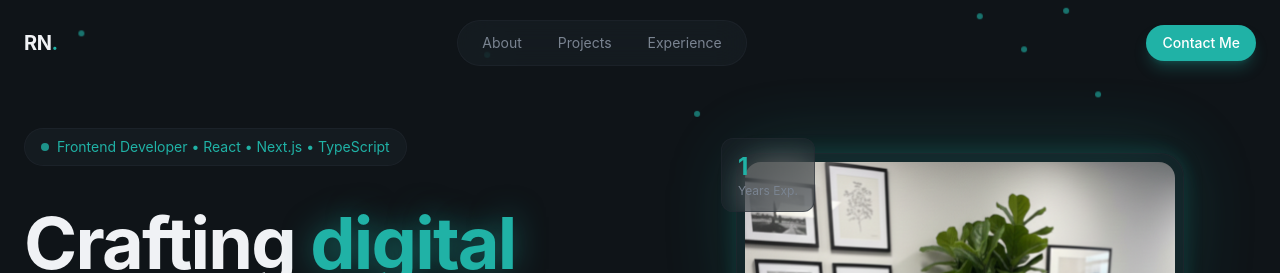
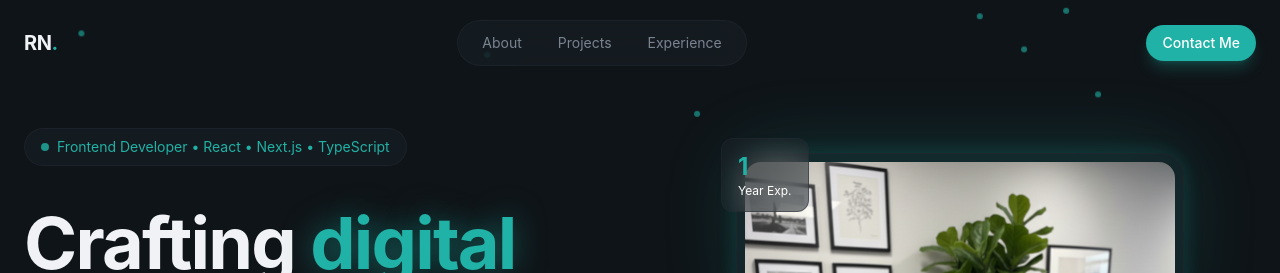
Before and after one commit to RNanko/ud, a Next.js app: page /portfolio in a window 1280 px wide. Shown: the top 273 px of the page. Built offline with nearby package versions, Linux system fonts and the light colour scheme.

Commit message:
cursore fix

```diff
--- a/components/main/CarouselPage.tsx
+++ b/components/main/CarouselPage.tsx
@@ -128,7 +128,7 @@ export default function CarouselPage() {
                 <button
                   key={i}
                   onClick={() => goToSlide(i)}
-                  className={`rounded-full transition-all duration-300
+                  className={`rounded-full transition-all duration-300 cursor-pointer
                     ${active ? "w-6 h-3 bg-white" : "w-3 h-3 bg-white/40"}
                   `}
                 />
--- a/components/portfolio-sections/Hero.jsx
+++ b/components/portfolio-sections/Hero.jsx
@@ -170,8 +170,8 @@ export default function Hero() {
                 {/* Stats Badge */}
                 <div className="absolute -top-4 -left-4 glass rounded-xl px-4 py-3">
                   <div className="text-2xl font-bold text-primary">1</div>
-                  <div className="text-xs text-muted-foreground">
-                    Years Exp.
+                  <div className="text-xs text-white">
+                    Year Exp.
                   </div>
                 </div>
               </div>
--- a/components/shared/layouts/log-button.tsx
+++ b/components/shared/layouts/log-button.tsx
@@ -35,6 +35,7 @@ export default function LogButtons() {
 
       <Button
         variant="secondary"
+        className="cursor-pointer"
         onClick={() => {
           authClient.signOut();
           router.push("/");
--- a/components/shared/layouts/mode-toggle.tsx
+++ b/components/shared/layouts/mode-toggle.tsx
@@ -16,7 +16,7 @@ export function ModeToggle({}) {
   return (
     <DropdownMenu>
       <DropdownMenuTrigger asChild>
-        <Button variant="outline" size="icon">
+        <Button variant="outline" size="icon" className="cursor-pointer">
           <Sun className="h-[1.2rem] w-[1.2rem] scale-100 rotate-0 transition-all dark:scale-0 dark:-rotate-90" />
           <Moon className="absolute h-[1.2rem] w-[1.2rem] scale-0 rotate-90 transition-all dark:scale-100 dark:rotate-0" />
           <span className="sr-only">Toggle theme</span>
```
